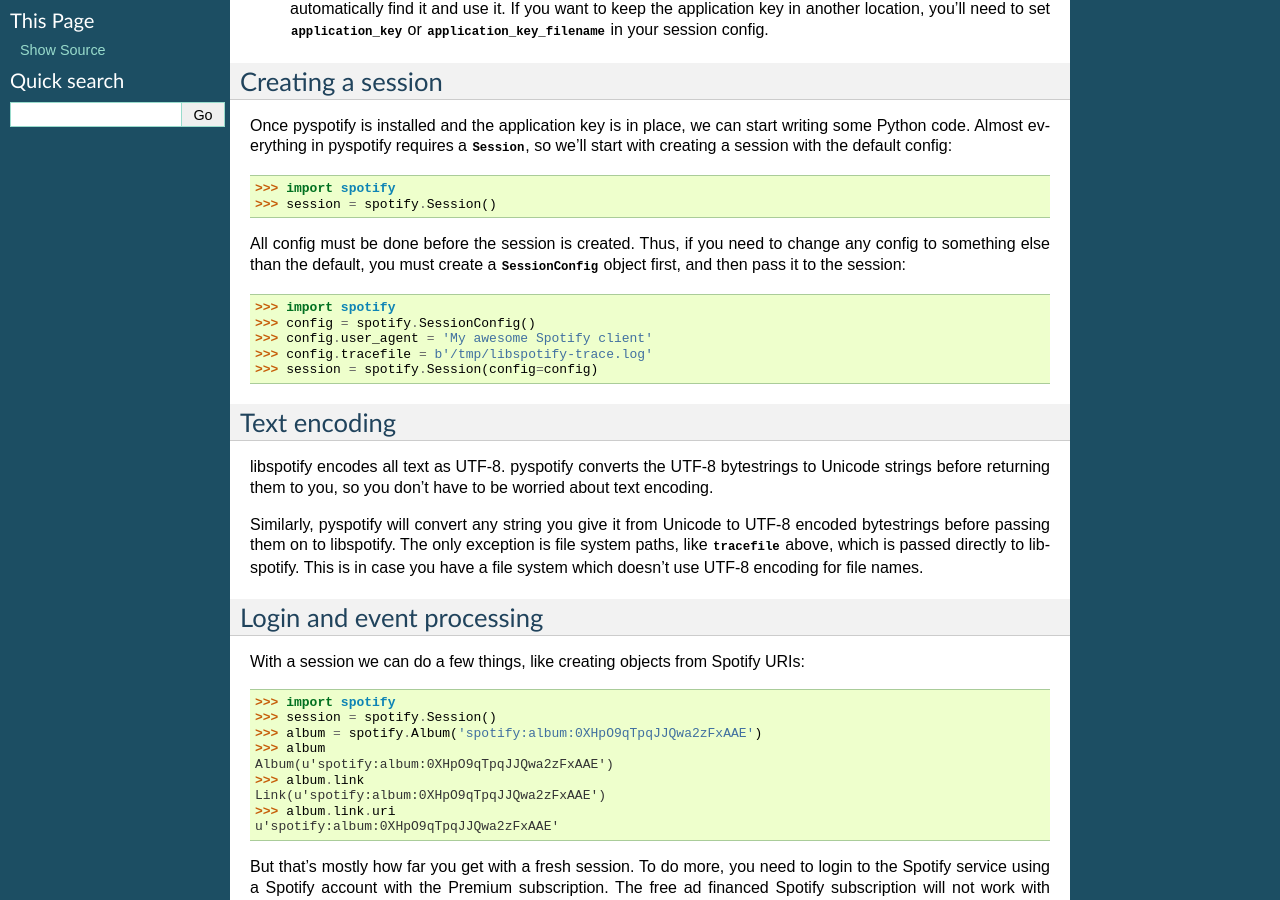
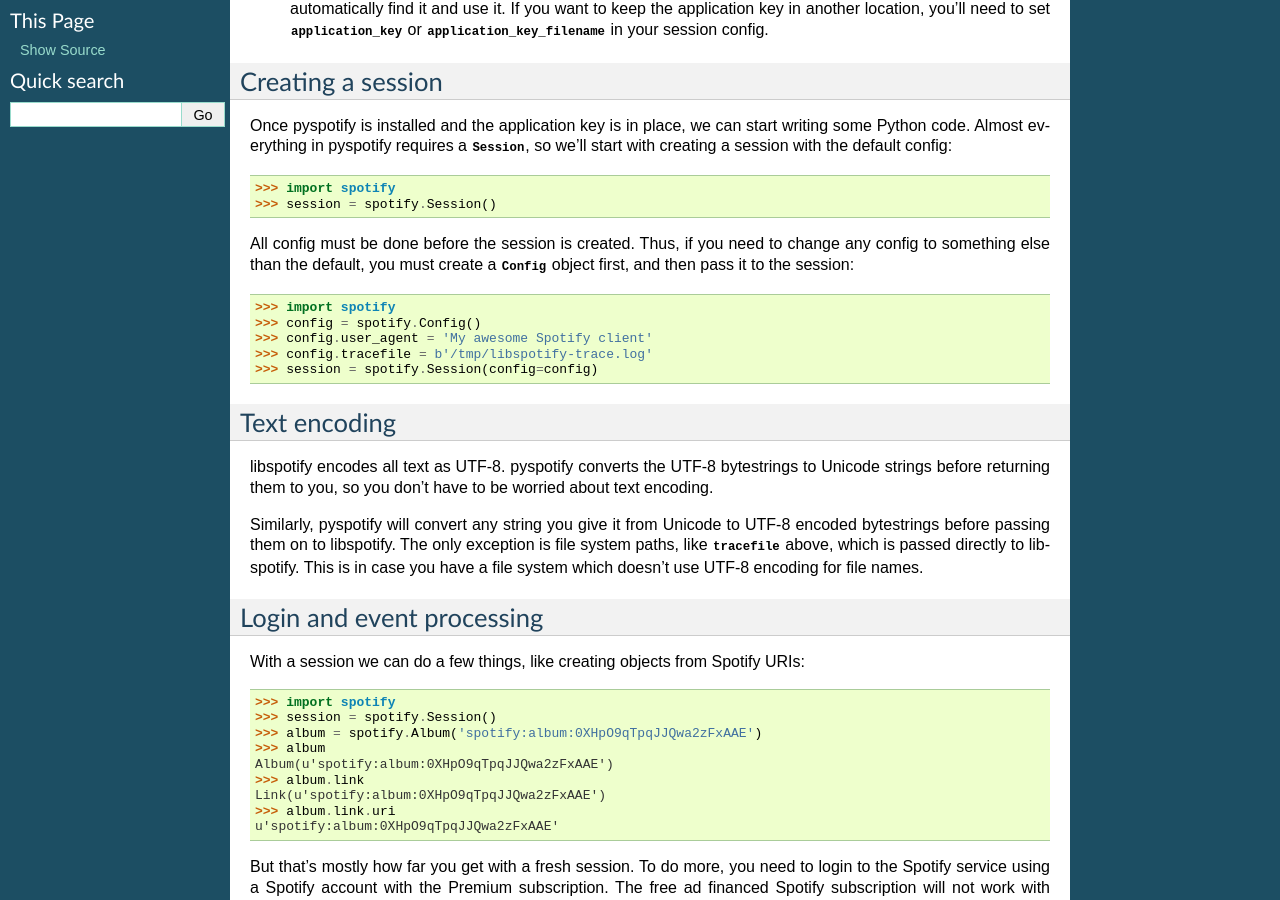
Before and after one commit to jodal/pyspotify, a Sphinx documentation site: the page built from docs/quickstart.rst, in a window 1280 px wide and 900 px high, scrolled down 390 px. Built offline with Sphinx 7.4.7, drawn with Linux system fonts in a browser that asks for light colours.

Commit message:
config: Rename SessionConfig to Config

```diff
--- a/docs/quickstart.rst
+++ b/docs/quickstart.rst
@@ -27,9 +27,8 @@ Application keys can be obtained automatically and free of charge from Spotify.
 #. If you place the application key in the same directory as your application's
    main Python file, pyspotify will automatically find it and use it. If you
    want to keep the application key in another location, you'll need to set
-   :attr:`~spotify.SessionConfig.application_key` or
-   :attr:`~spotify.SessionConfig.application_key_filename` in your session
-   config.
+   :attr:`~spotify.Config.application_key` or
+   :attr:`~spotify.Config.application_key_filename` in your session config.
 
 
 Creating a session
@@ -45,10 +44,10 @@ default config::
 
 All config must be done before the session is created. Thus, if you need to
 change any config to something else than the default, you must create a
-:class:`~spotify.SessionConfig` object first, and then pass it to the session::
+:class:`~spotify.Config` object first, and then pass it to the session::
 
     >>> import spotify
-    >>> config = spotify.SessionConfig()
+    >>> config = spotify.Config()
     >>> config.user_agent = 'My awesome Spotify client'
     >>> config.tracefile = b'/tmp/libspotify-trace.log'
     >>> session = spotify.Session(config=config)
@@ -63,8 +62,8 @@ worried about text encoding.
 
 Similarly, pyspotify will convert any string you give it from Unicode to UTF-8
 encoded bytestrings before passing them on to libspotify. The only exception is
-file system paths, like :attr:`~spotify.SessionConfig.tracefile` above, which
-is passed directly to libspotify. This is in case you have a file system which
+file system paths, like :attr:`~spotify.Config.tracefile` above, which is
+passed directly to libspotify. This is in case you have a file system which
 doesn't use UTF-8 encoding for file names.
 
 
```
Also changed, not shown: docs/api.rst (+6 -2 lines), 5 other files.
